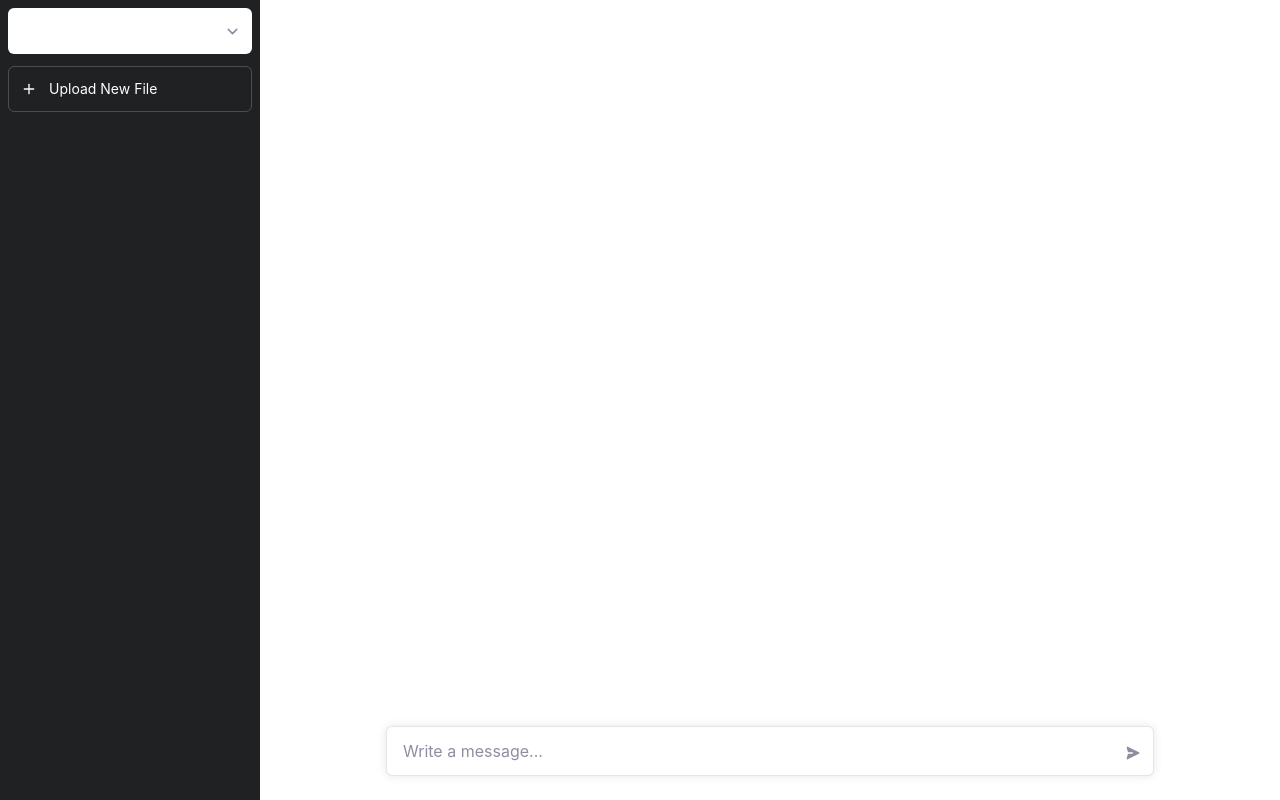
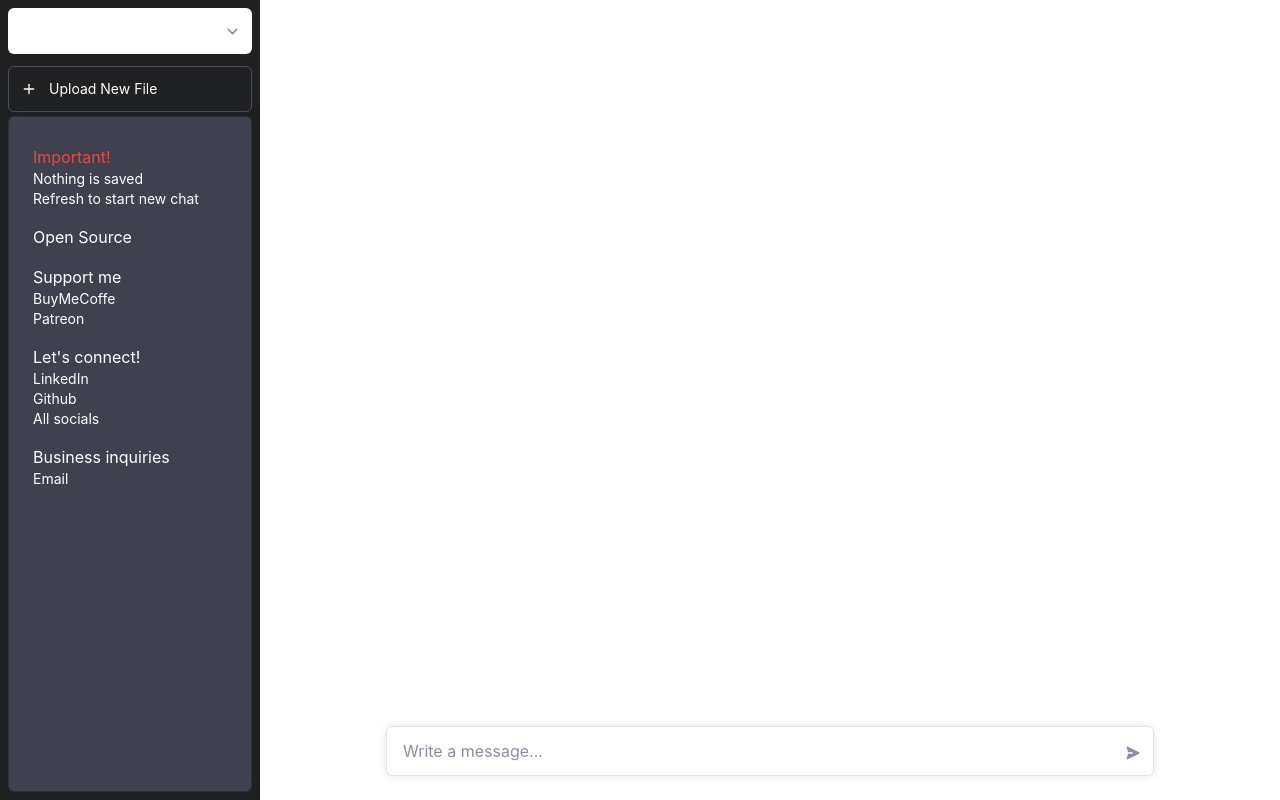
Before and after one commit to abdibrokhim/Custom-AI-Assistant, a React (Create React App) app: page / in a window 1280 px wide. Built offline with nearby package versions, Linux system fonts and the light colour scheme.

Commit message:
chore: update

```diff
--- a/src/App.jsx
+++ b/src/App.jsx
@@ -14,8 +14,9 @@ const App = () => {
   const [notificationOpen, setNotificationOpen] = useState(false);
   const [notificationSeverity, setNotificationSeverity] = useState({severity: "info", message: "Test notification"});
 
-  let chatCohereURL = `http://127.0.0.1:8000/chat/cohere/${input}`;
-  let chatChatGPTURL = `http://127.0.0.1:8000/chat/chatgpt/${input}`;
+  let chatCohereURL = `https://44.226.145.213/chat/cohere/${input}`;
+  let chatChatGPTURL = `https://44.226.145.213/chat/chatgpt/${input}`;
+  let uploadURL = `https://44.226.145.213/upload`;
 
   const showNotification = (severity) => {
     setNotificationSeverity(severity);
@@ -51,7 +52,7 @@ const App = () => {
     const formData = new FormData();
     formData.append('file', selectedFile);
 
-    fetch('http://127.0.0.1:8000/upload', {
+    fetch(uploadURL, {
       method: 'POST',
       headers: {
         'Accept': 'application/json'
@@ -151,6 +152,60 @@ const App = () => {
       </li>
     );
   };
+
+  const NoteSection = () => {
+    return (
+      <div className="flex flex-col w-full py-2 pl-3 flex-grow md:py-3 md:pl-4 relative border border-black/10 bg-white dark:border-gray-900/50 dark:text-dark text-dark dark:bg-gray-700 rounded-md shadow-[0_0_10px_rgba(0,0,0,0.10)] dark:shadow-[0_0_15px_rgba(0,0,0,0.10)]">
+        <div className="flex flex-col">
+          <div className="text-white pl-2 mt-4">
+            <div className="text-md text-red-500">Important!</div>
+            <ul className="text-sm list-disc list-inside">
+              <li>Nothing is saved</li>
+              <li>Refresh to start new chat</li>
+            </ul>
+          </div>
+          <div className="text-white pl-2 mt-4">
+            <div className="text-md text-green-500">
+              <a href="https://github.com/abdibrokhim/Custom-AI-Assistant" target="_blank" rel="noreferrer">Open Source</a>
+            </div>
+          </div>
+          <div className="text-white pl-2 mt-4">
+            <div className="text-md">Support me</div>
+            <ul className="text-sm list-disc list-inside">
+              <li>
+                <a className="text-blue-400" href="https://buymeacoffee.com/abdibrokhim/" target="_blank" rel="noreferrer">BuyMeCoffe</a>
+              </li>
+              <li>
+                <a className="text-blue-400" href="https://patreon.com/abdibrokhim/" target="_blank" rel="noreferrer">Patreon</a>
+              </li>
+            </ul>
+          </div>
+          <div className="text-white pl-2 mt-4">
+            <div className="text-md">Let's connect!</div>
+            <ul className="text-sm list-disc list-inside">
+              <li>
+                <a className="text-blue-400" href="https://linkedin.com/in/abdibrokhim/" target="_blank" rel="noreferrer">LinkedIn</a>
+              </li>
+              <li>
+                <a className="text-blue-400" href="https://github.com/abdibrokhim/" target="_blank" rel="noreferrer">Github</a>
+              </li>
+              <li>
+                <a className="text-blue-400" href="https://linktr.ee/abdibrokhim/" target="_blank" rel="noreferrer">All socials</a>
+              </li>
+            </ul>
+          </div>
+          <div className="text-white pl-2 mt-4">
+            <div className="text-md">Business inquiries</div>
+            <ul className="text-sm list-disc list-inside">
+              <li>
+                <a className="text-blue-400" href="mailto:abdibrokhim@gmail.com" target="_blank" rel="noreferrer">Email</a>
+              </li>
+            </ul>
+          </div>
+        </div>
+      </div>
+    );
+  }
 
   return (
     <div className="overflow-hidden w-full z-20 h-full relative">
@@ -265,6 +320,8 @@ const App = () => {
                   </button> */}
                 </div>
               )}
+
+              <NoteSection />
             </nav>
           </div>
         </div>
```
Also changed, not shown: 1 other file (tests, documents, lock files or other folders).
